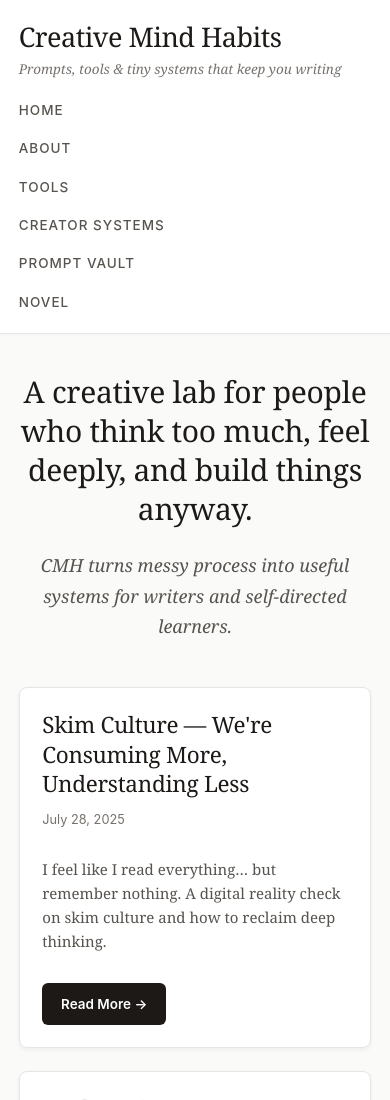
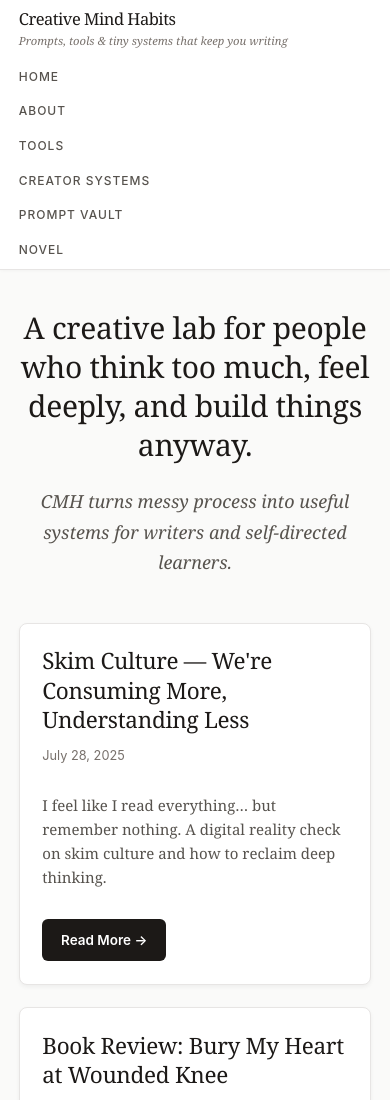
Before and after one commit to Emelia-bot/creativemindhabits, an Eleventy site: page src/index.njk in a window 390 px wide. Shown: the top 1100 px of the page. Built offline with nearby package versions, Linux system fonts and the light colour scheme; Eleventy itself is replaced by a stand-in of ours; files that its build step writes are made by us from their sources.

Commit message:
Make header much more compact

```diff
--- a/src/assets/css/style.css
+++ b/src/assets/css/style.css
@@ -76,19 +76,28 @@ img {
   position: sticky;
   top: 0;
   z-index: 100;
+  transition: transform 0.3s ease;
+}
+
+.site-header.scroll-down {
+  transform: translateY(-100%);
+}
+
+.site-header.scroll-up {
+  transform: translateY(0);
 }
 
 .header-content {
   display: flex;
   justify-content: space-between;
   align-items: center;
-  padding: 1.5rem 0;
+  padding: 0.75rem 0; /* Reduced from 1.5rem */
   flex-wrap: wrap;
-  gap: 1rem;
+  gap: 0.75rem; /* Reduced from 1rem */
 }
 
 .site-title {
-  font-size: 1.8rem;
+  font-size: 1.3rem; /* Reduced from 1.8rem */
   margin: 0;
   letter-spacing: -0.5px;
 }
@@ -100,27 +109,27 @@ img {
 
 .site-tagline {
   color: #78716c;
-  font-size: 0.9rem;
+  font-size: 0.8rem; /* Reduced from 0.9rem */
   font-style: italic;
-  margin: 0.25rem 0 0 0;
+  margin: 0.15rem 0 0 0; /* Reduced from 0.25rem */
 }
 
 .site-nav ul {
   display: flex;
-  gap: 1.5rem;
+  gap: 1rem; /* Reduced from 1.5rem */
   list-style: none;
   flex-wrap: wrap;
 }
 
 .site-nav a {
   font-family: -apple-system, BlinkMacSystemFont, 'Segoe UI', sans-serif;
-  font-size: 0.9rem;
+  font-size: 0.85rem; /* Reduced from 0.9rem */
   font-weight: 500;
   text-decoration: none;
   color: #57534e;
   text-transform: uppercase;
   letter-spacing: 1px;
-  padding: 0.5rem 0;
+  padding: 0.25rem 0; /* Reduced from 0.5rem */
   border-bottom: 2px solid transparent;
   transition: all 0.2s ease;
 }
@@ -409,13 +418,25 @@ img {
   .header-content {
     flex-direction: column;
     align-items: flex-start;
-    padding: 1.25rem 0;
+    padding: 0.5rem 0; /* Even more compact on mobile */
+  }
+
+  .site-title {
+    font-size: 1.1rem; /* Smaller on mobile */
+  }
+
+  .site-tagline {
+    font-size: 0.75rem; /* Smaller on mobile */
   }
 
   .site-nav ul {
     flex-direction: column;
-    gap: 0.75rem;
+    gap: 0.5rem; /* Tighter on mobile */
     width: 100%;
+  }
+
+  .site-nav a {
+    font-size: 0.8rem; /* Smaller on mobile */
   }
 
   .site-main {
```
